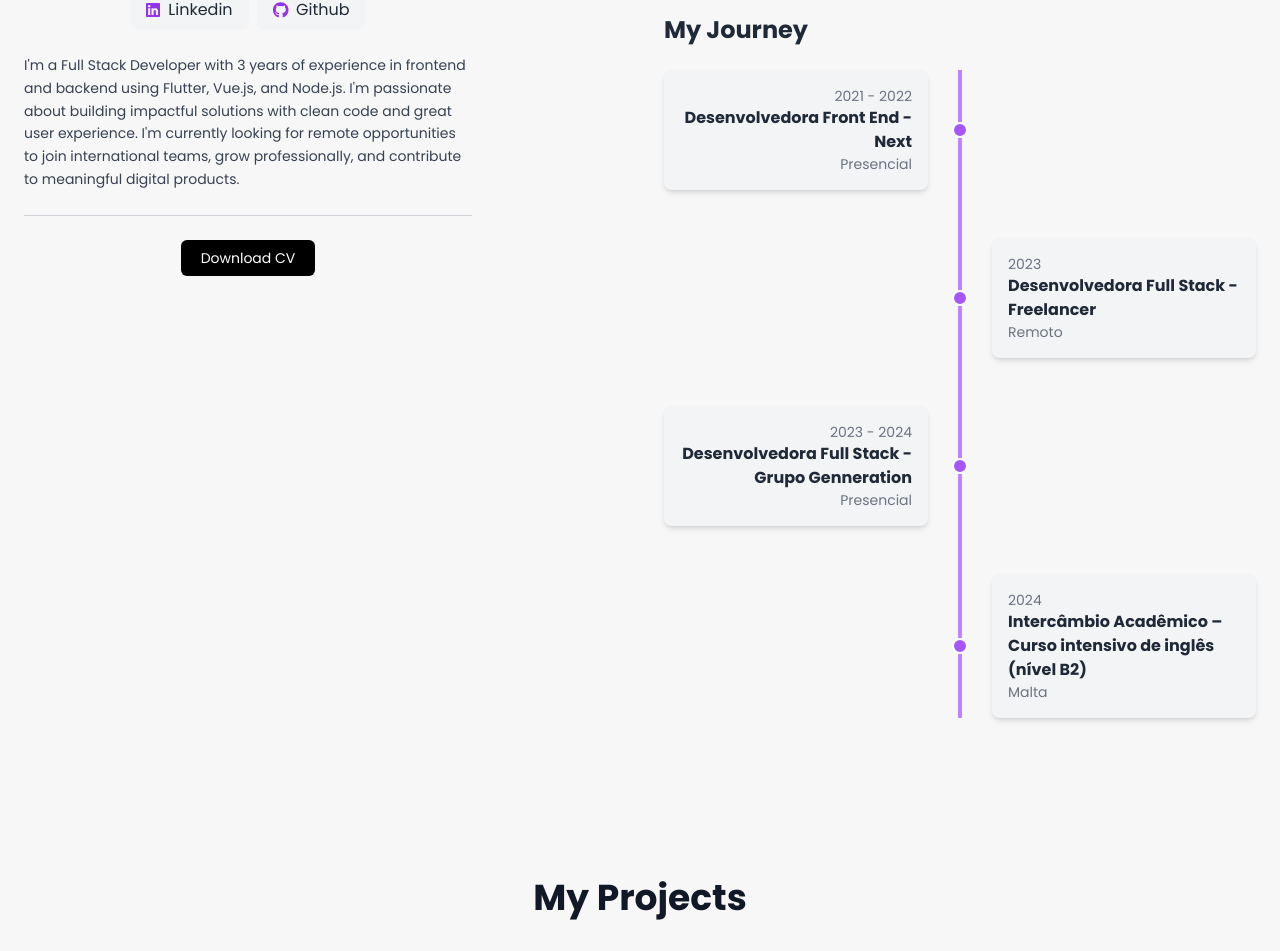
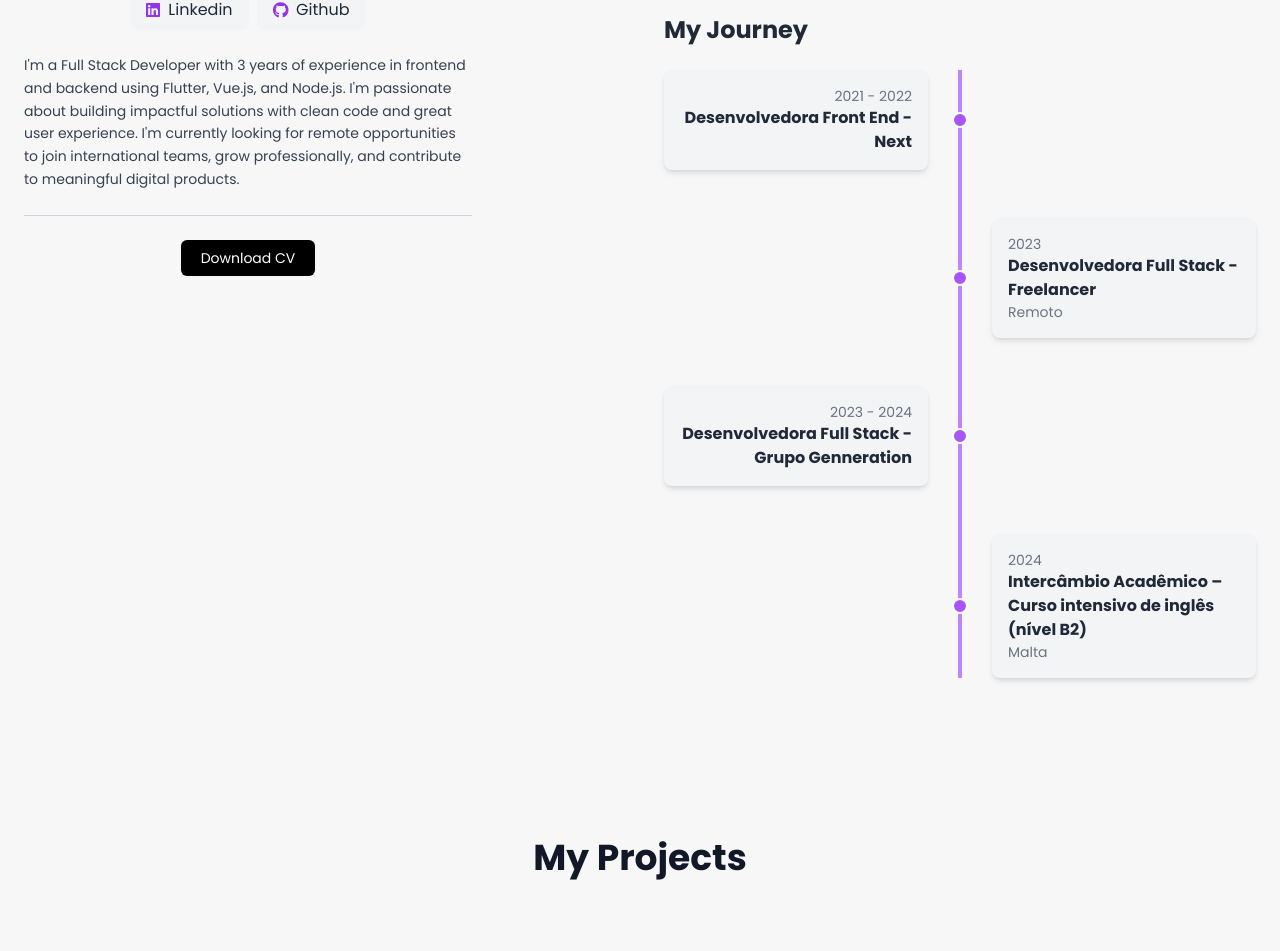
Before and after one commit to MariaEduardaaf/Portifolio, a Vue app: page / in a window 1280 px wide. Shown: the part 1298-2249 px from the top of the page. Built offline with nearby package versions, Linux system fonts and the light colour scheme.

Commit message:
fix: remove 'Presencial' labels from timeline
- Removed 'Presencial' text from timeline entries where location is not remote
- Kept only 'Remoto' and specific locations like 'Malta'

```diff
--- a/src/components/AboutSection.vue
+++ b/src/components/AboutSection.vue
@@ -117,9 +117,9 @@ const skills = [
 ]
 
 const timeline = [
-    { periodo: '2021 - 2022', title: 'Desenvolvedora Front End - Next', local: 'Presencial' },
+    { periodo: '2021 - 2022', title: 'Desenvolvedora Front End - Next', local: '' },
     { periodo: '2023', title: 'Desenvolvedora Full Stack - Freelancer', local: 'Remoto' },
-    { periodo: '2023 - 2024', title: 'Desenvolvedora Full Stack - Grupo Genneration', local: 'Presencial' },
+    { periodo: '2023 - 2024', title: 'Desenvolvedora Full Stack - Grupo Genneration', local: '' },
     { periodo: '2024', title: 'Intercâmbio Acadêmico – Curso intensivo de inglês (nível B2)', local: 'Malta' }
 ]
 
```
